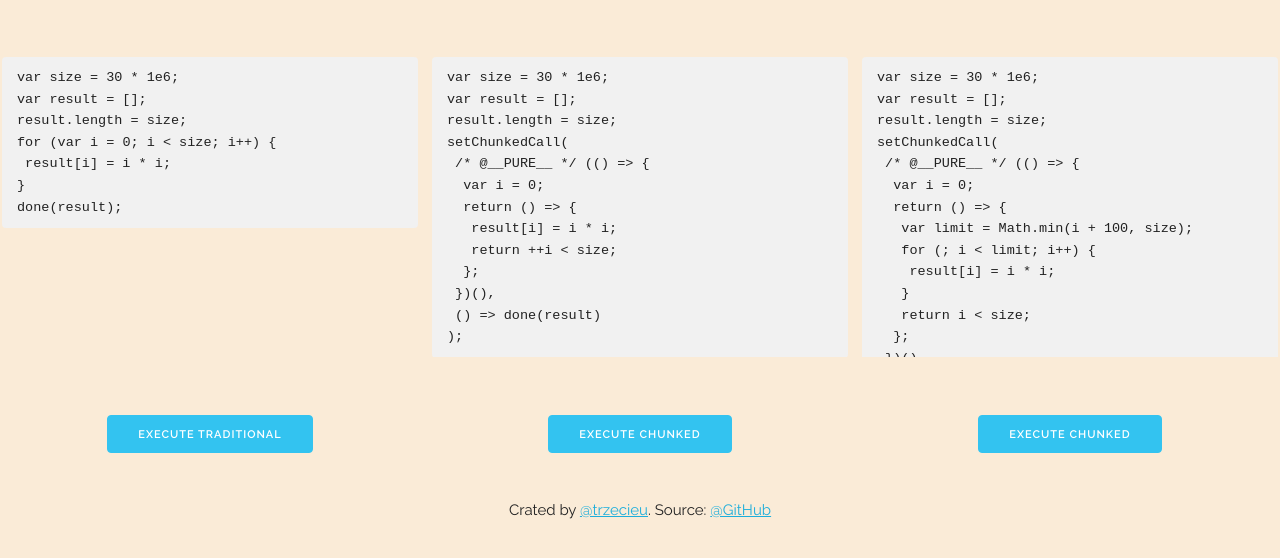
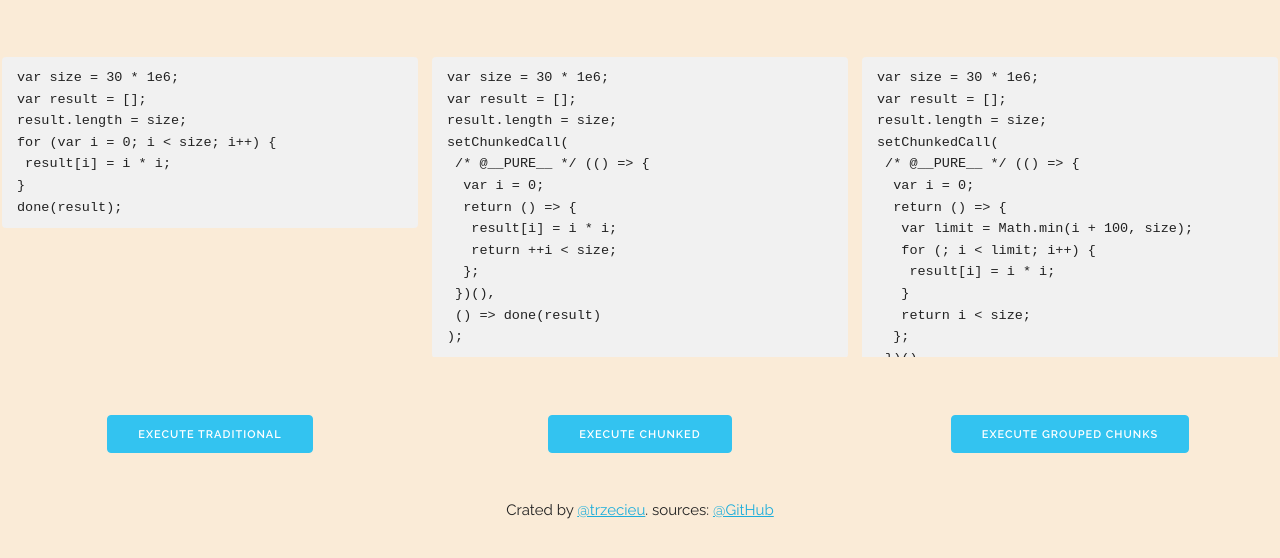
Before and after one commit to trzeci-eu/chunked-call, a website built with webpack: page index.html in a window 1280 px wide. Shown: the part 278-836 px from the top of the page. Built offline with nearby package versions, Linux system fonts and the light colour scheme; files whose address does not match are found by name.

Commit message:
Update page

```diff
--- a/index.html
+++ b/index.html
@@ -10,7 +10,7 @@
     <link href="css/skeleton.css" rel="stylesheet" />
     <link href="css/prism.css" rel="stylesheet" />
     <link href="css/style.css" rel="stylesheet" />
-    <title>Demo: chunked-call</title>
+    <title>Usage of chunked-call npm package</title>
 </head>
 
 <body>
@@ -47,11 +47,11 @@
             <pre><code class="language-js"></code></pre>
             <div class="demo-button-container">
                 <p></p>
-                <button class="button-primary">Execute Chunked</button>
+                <button class="button-primary">Execute Grouped Chunks</button>
             </div>
         </div>
     </div>
-    <footer>Crated by <a href="https://github.com/trzecieu/">@trzecieu</a>. Source: <a href="https://github.com/trzecieu/chunked-call/tree/gh-pages">@GitHub</a></footer>
+    <footer>Crated by <a href="https://github.com/trzecieu/">@trzecieu</a>. sources: <a href="https://github.com/trzecieu/chunked-call/tree/gh-pages">@GitHub</a></footer>
     <script src="js/bundle.js"></script>
     <script src="js/prism.js"></script>
 </body>
```
Also changed, not shown: 2 other files.
